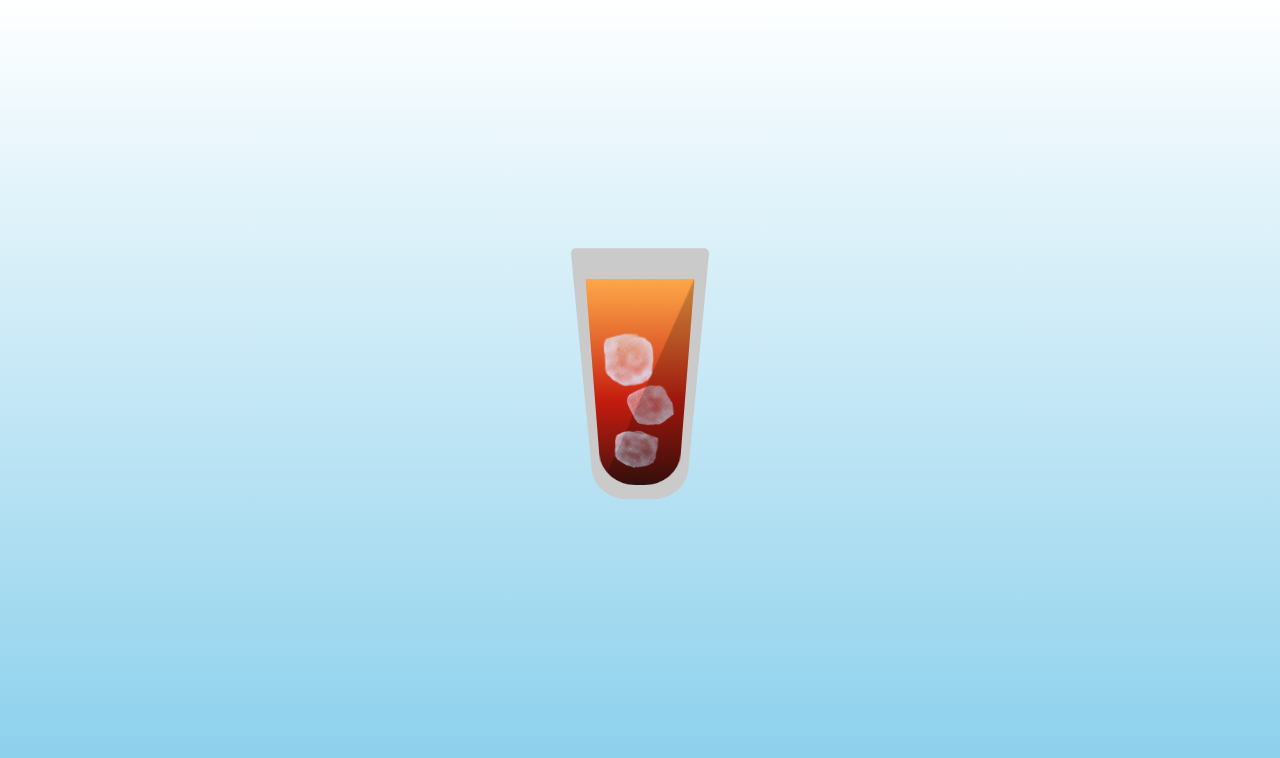
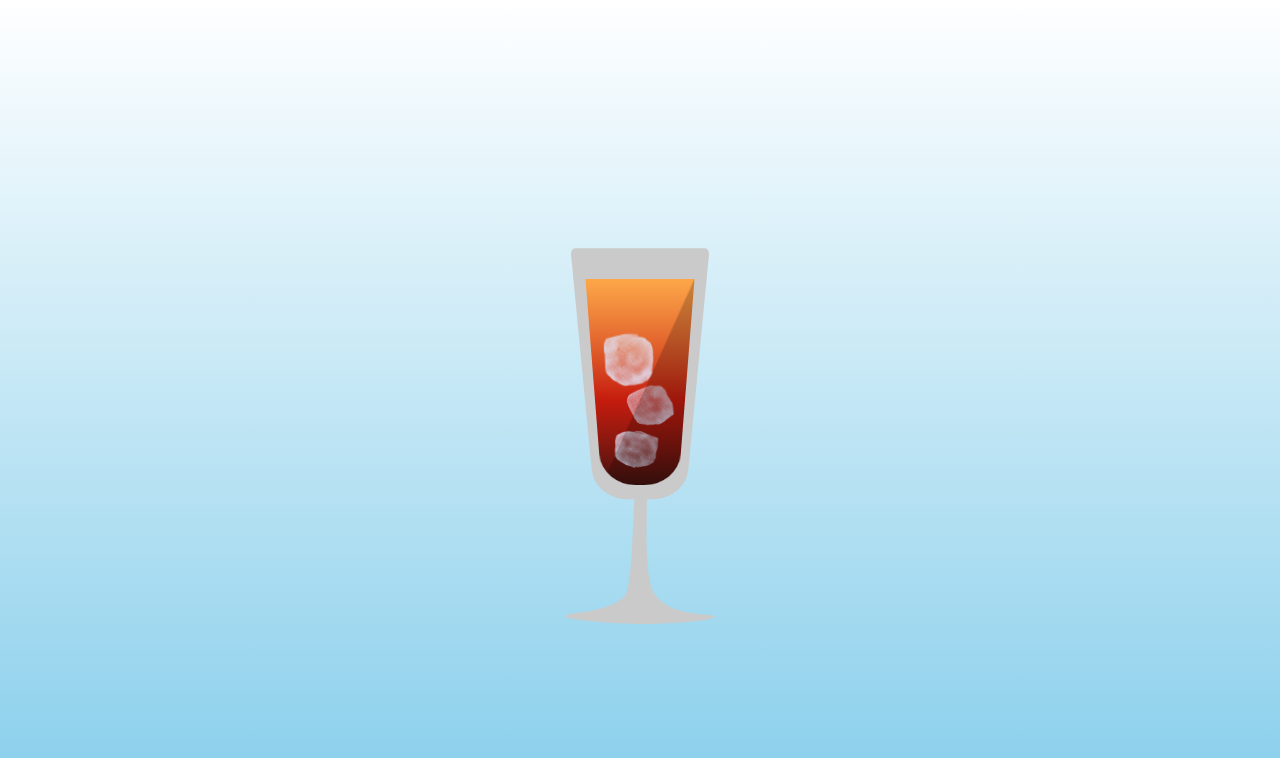
Before and after one commit to Quick-Project/BMTI-DLink, a React (Create React App) app: page /custom in a window 1280 px wide. Shown: the top 758 px of the page. Built offline with nearby package versions, Linux system fonts and the light colour scheme; the HTML template or start-up script is replaced by a standard one.

Commit message:
🥃 fix : z-index 수정

```diff
--- a/src/pages/Custom.js
+++ b/src/pages/Custom.js
@@ -21,6 +21,7 @@ const Head = styled.div`
   border-bottom-left-radius: 40px;
   border-bottom-right-radius: 40px;
   transform: perspective(10px) rotateX(-1deg);
+  z-index: 1;
 `;
 
 const HeadCup = styled.div`
@@ -33,12 +34,12 @@ const HeadCup = styled.div`
   border-bottom-left-radius: 40px;
   border-bottom-right-radius: 40px;
   transform: perspective(10px) rotateX(-1deg);
+  z-index: 1;
 `;
 
 const Handler = styled.img`
   position: absolute;
   top: 53%;
-  z-index: -1;
 `;
 
 const OneColor = styled.div`
```
